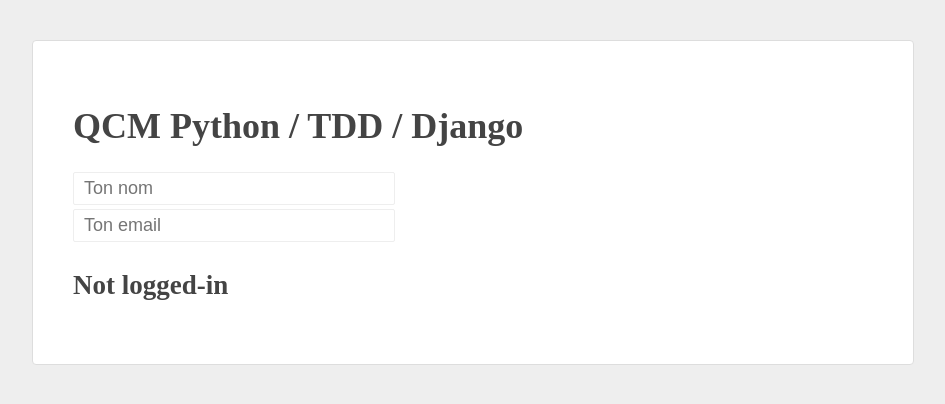
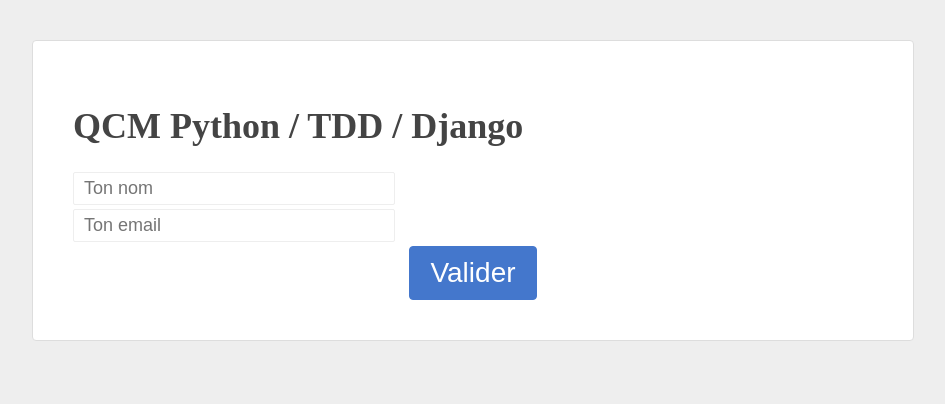
Before and after one commit to bhubr/django-qcm, a Django app: page / in a window 1280 px wide. Shown: the top 404 px of the page, without its empty margins (167-1112 px from the left). Run offline with Django 3.2, Linux system fonts and the light colour scheme; data that the repository does not hold is empty.

Commit message:
Add styling, serialize input into json

```diff
--- a/questions/templates/home.html
+++ b/questions/templates/home.html
@@ -18,6 +18,14 @@
         border-radius: 4px;
         background: #fff;
       }
+      input[type="submit"] {
+        padding: 10px 20px;
+        border: 1px solid #47c;
+        background: #47c;
+        color: #fff;
+        border-radius: 4px;
+        font-size: 28px;
+      }
       input[type="text"] {
         padding: 5px 10px;
         border: 1px solid #eee;
@@ -31,6 +39,9 @@
       }
       h4 {
         margin-top: 40px;
+      }
+      .center {
+        text-align: center;
       }
       .correct {
         background: #afa;
@@ -66,10 +77,14 @@
           </div>
         {% endfor %}
         </div>
+
+        <div class="center">
+          <input type="submit" name="submit" value="Valider" required />
+        </div>
       </form>
 
-
-      <h2>{% if user.email %}Logged-in as: {{ user }}{{ user.email }}{% else %}Not logged-in{% endif %}</h2>
+      {{ data }}
+      <!-- <h2>{% if user.email %}Logged-in as: {{ user }}{{ user.email }}{% else %}Not logged-in{% endif %}</h2> -->
     </div>
   </body>
 </html>
--- a/questions/views.py
+++ b/questions/views.py
@@ -1,14 +1,18 @@
 from django.shortcuts import redirect, render
 from questions.models import Question, Answer
+import json
 
 # Create your views here.
 def home_page(request):
     if request.method == 'POST':
-        Question.objects.create(question=request.POST['question-text'])
+        data = json.dumps(request.POST)
+        print(data)
         return redirect('/')
+    else:
+        data = ""
 
     questions = Question.objects.all()
-    return render(request, 'home.html', { 'questions': questions, 'name': 'Guest' })
+    return render(request, 'home.html', { 'questions': questions, 'data': data })
 
 def view_list(request, username):
     print(request.user.id if request.user else 'no auth')
```
Lines whose indentation alone changed are shown as unchanged.
